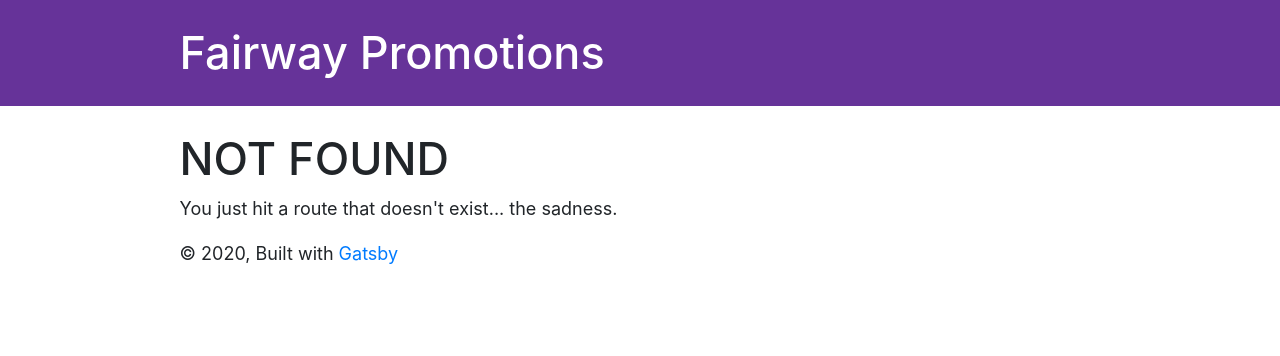
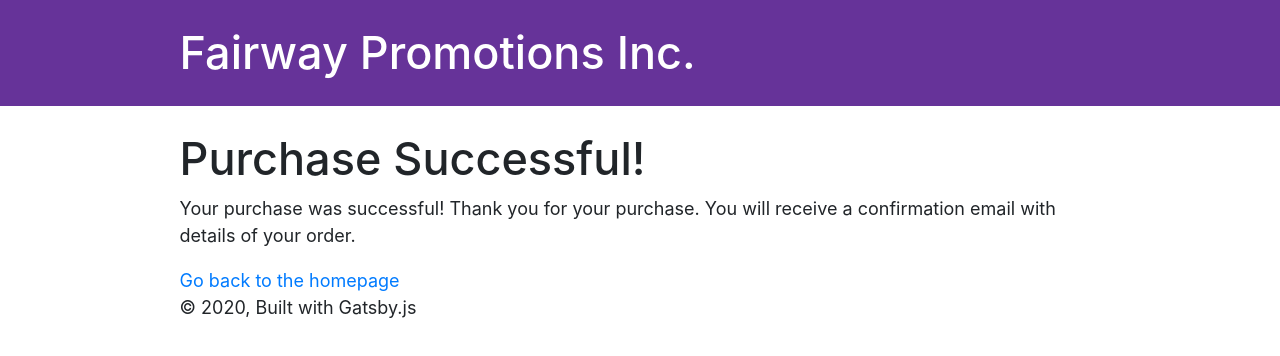
Before and after one commit to CollinChiz/FairwayPromotions, a Gatsby site: page /success-page in a window 1280 px wide. Before the commit this address had no page. Built offline with nearby package versions, Linux system fonts and the light colour scheme; Gatsby itself is replaced by a stand-in of ours.

Commit message:
add success and cancel page

```diff
--- a/gatsby-config.js
+++ b/gatsby-config.js
@@ -6,9 +6,10 @@ require("dotenv").config({
 module.exports = {
 
   siteMetadata: {
-    title: `Fairway Promotions`,
+    title: `Fairway Promotions Inc.`,
     description: ``,
-    author: ``,
+    author: `Collin Chisholm
+    cwchiz16@gmail.com`,
 
   },
   plugins: [
@@ -25,7 +26,7 @@ module.exports = {
     {
       resolve: `gatsby-plugin-manifest`,
       options: {
-        name: `Fairway Promotions`,
+        name: `Fairway Promotions Inc.`,
         short_name: `Promotions`,
         start_url: `/`,
         background_color: `#663399`,
--- a/package.json
+++ b/package.json
@@ -1,9 +1,9 @@
 {
-  "name": "fairway-promotions",
+  "name": "fairway-promotions-inc",
   "private": true,
-  "description": "A simple starter to get up and developing quickly with Gatsby",
+  "description": "Fairway Promotions Inc. Promotional Products",
   "version": "0.1.0",
-  "author": "Kyle Mathews <mathews.kyle@gmail.com>",
+  "author": "Collin Chisholm <cwchiz16@gmail.com>",
   "dependencies": {
     "@stripe/stripe-js": "^1.3.2",
     "bootstrap": "^4.4.1",
--- a/src/components/checkout.js
+++ b/src/components/checkout.js
@@ -29,8 +29,8 @@ const redirectToCheckout = async event => {
   const stripe = await stripePromise
   const { error } = await stripe.redirectToCheckout({
     items: [{ sku: "sku_H6Hip8Lv8riDd3", quantity: quantity }],
-    successUrl: `https://fairwaypromotionsinc.com`,
-    cancelUrl: `https://fairwaypromotionsinc.com`,
+    successUrl: `https://fairwaypromotionsinc.com/success-page`,
+    cancelUrl: `https://fairwaypromotionsinc.com/cancel-page`,
     shippingAddressCollection: {
         allowedCountries: ['US'],
     }
--- a/src/components/layout.js
+++ b/src/components/layout.js
@@ -37,8 +37,7 @@ const Layout = ({ children }) => {
         <main>{children}</main>
         <footer>
           © {new Date().getFullYear()}, Built with
-          {` `}
-          <a href="https://www.gatsbyjs.org">Gatsby</a>
+          {` Gatsby.js `}
         </footer>
       </div>
     </>
--- a/src/pages/index.js
+++ b/src/pages/index.js
@@ -71,7 +71,7 @@ const IndexPage = props => (
       <br></br>
     </div>
 
-    <Link to="/page-2/">Go to page 2</Link>
+    <Link to="//">Go to page 2</Link>
   </Layout>
 )
 
--- /dev/null
+++ b/src/pages/success-page.js
@@ -0,0 +1,16 @@
+import React from "react"
+import { Link } from "gatsby"
+
+import Layout from "../components/layout"
+import SEO from "../components/seo"
+
+const SuccessPage = () => (
+  <Layout>
+    <SEO title="Success Page" />
+    <h1>Purchase Successful!</h1>
+    <p>Your purchase was successful! Thank you for your purchase. You will receive a confirmation email with details of your order.</p>
+    <Link to="/">Go back to the homepage</Link>
+  </Layout>
+)
+
+export default SuccessPage
```
Also changed, not shown: src/pages/cancel-page.js (renamed from src/pages/page-2.js, +5 -5 lines).
